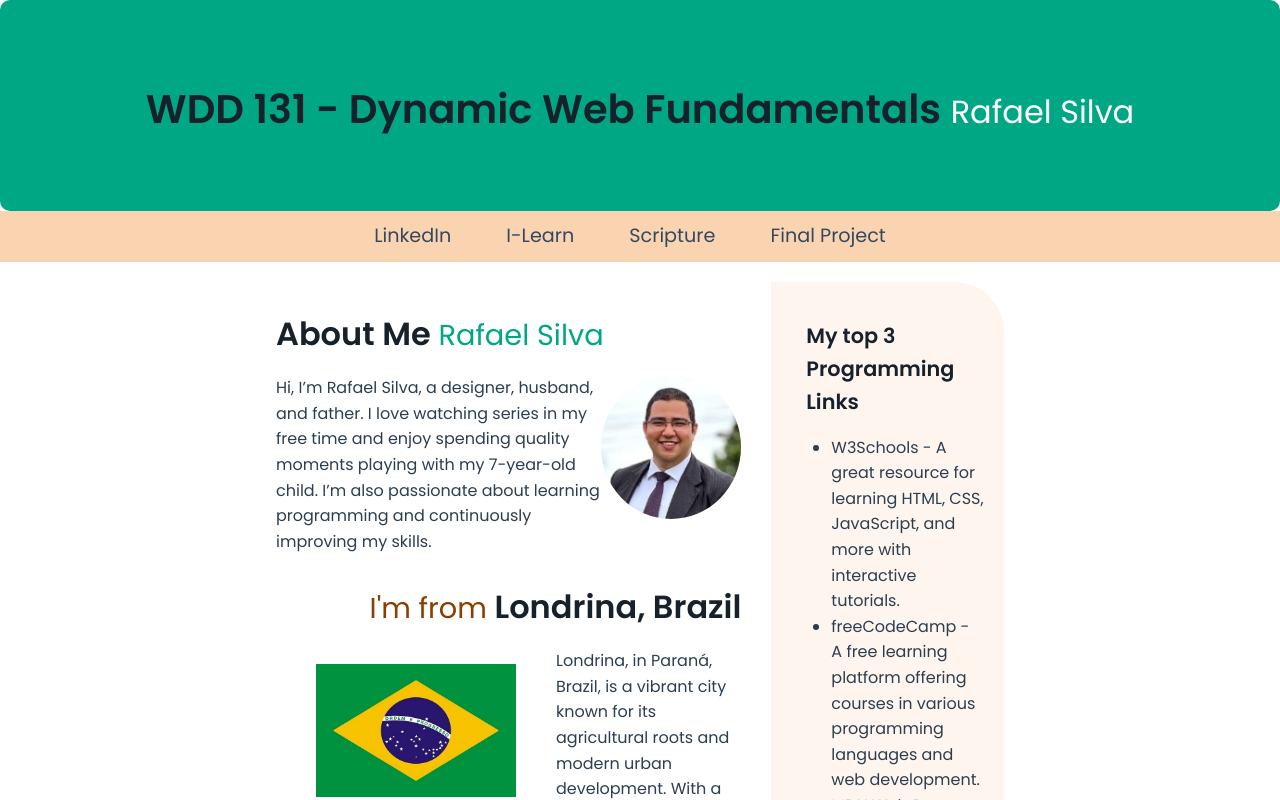
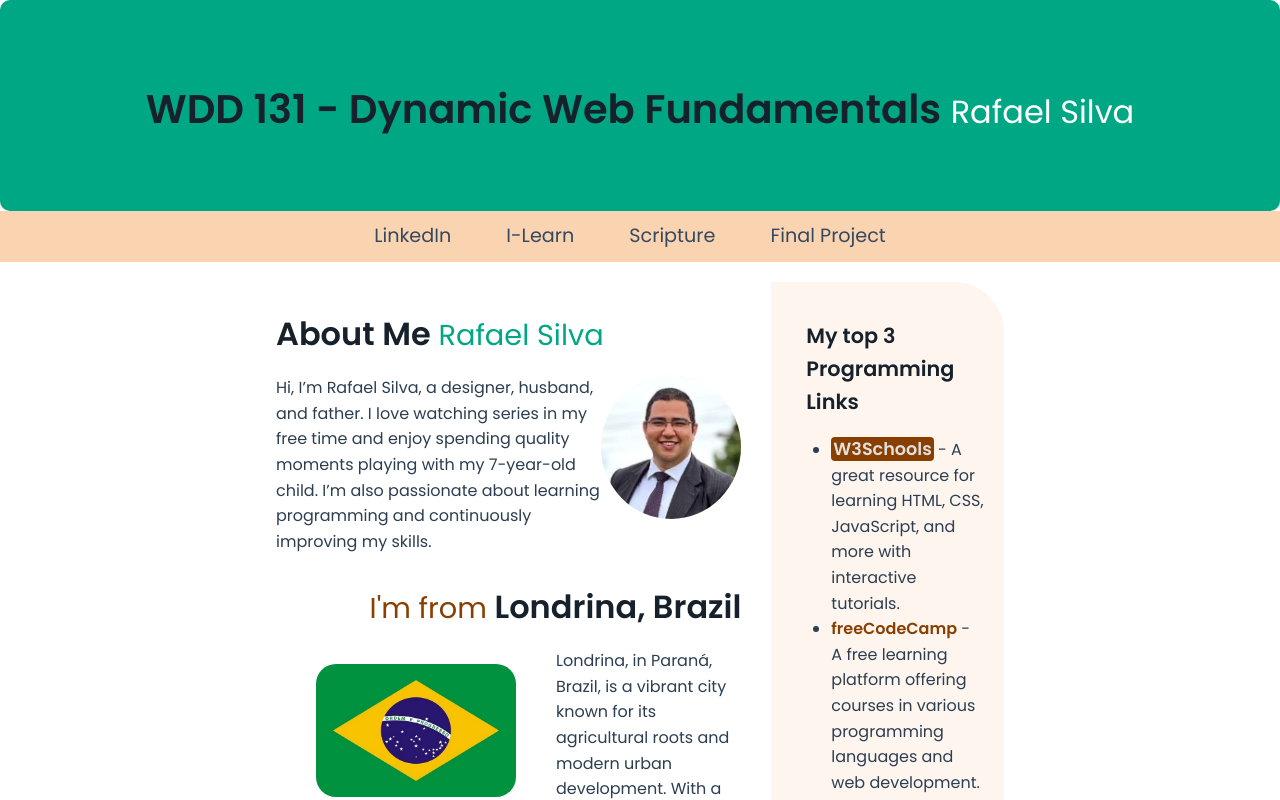
Before and after one commit to Rafaelfs1/wdd131, a plain HTML site: page index.html in a window 1280 px wide. In both pictures the pointer is over the link "W3Schools". Shown: the top 800 px of the page. Drawn offline with Linux system fonts and the light colour scheme.

Commit message:
correct 1 -

```diff
--- a/styles/base.css
+++ b/styles/base.css
@@ -90,6 +90,18 @@ button:hover {
     background-color: var(--color-secondary-dark);
 }
 
+.card a{
+    color: #883f00;
+    font-weight: bold;
+}
+.card a:hover{
+    font-size: 1.1em;
+    background-color: var(--color-accent);
+    color: #e0e0e0;
+    padding: 0 2px;
+    border-radius: 4px;
+}
+
 /*--------------- main ------------------------------------- */
 main {
     display: grid;
@@ -112,6 +124,7 @@ main figure {
 .pic-2 {
     padding: 0px;
     width: 200px;
+    border-radius: 20px;
 }
 
 main h1 {
```
